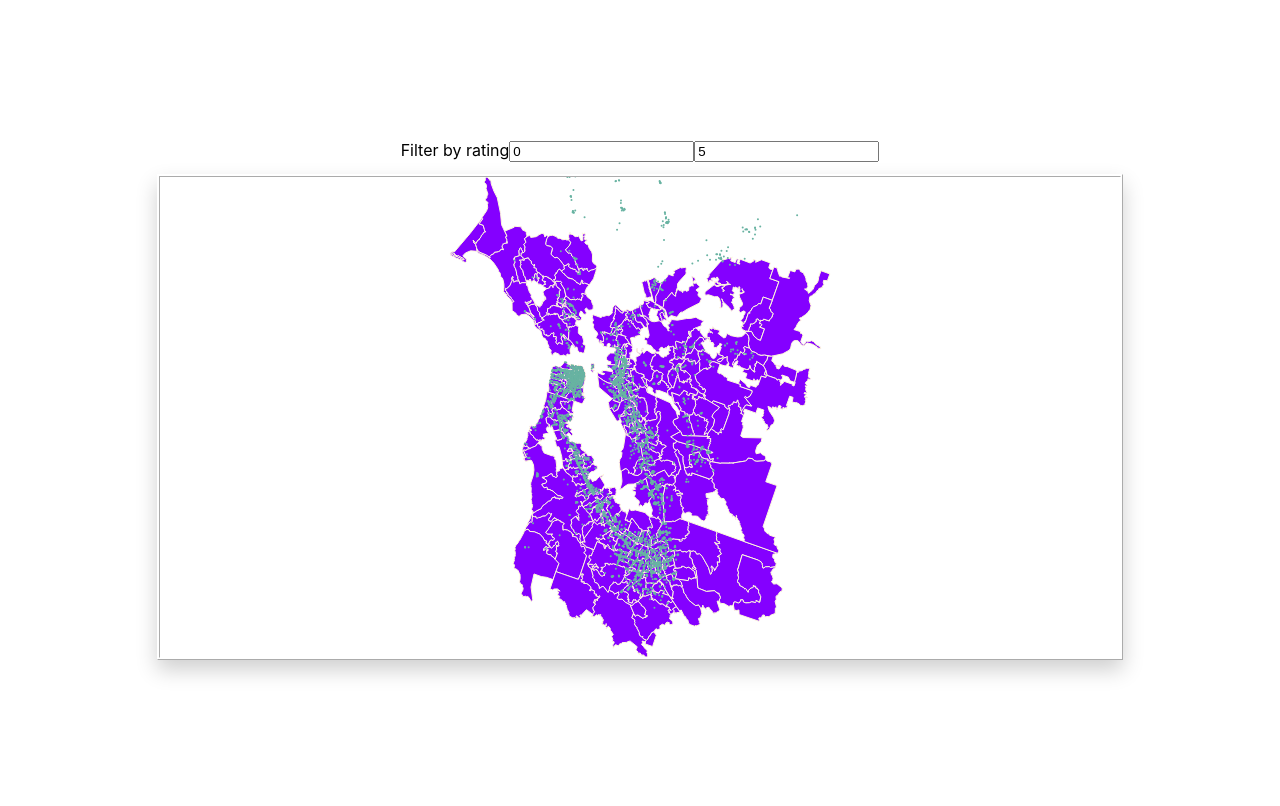
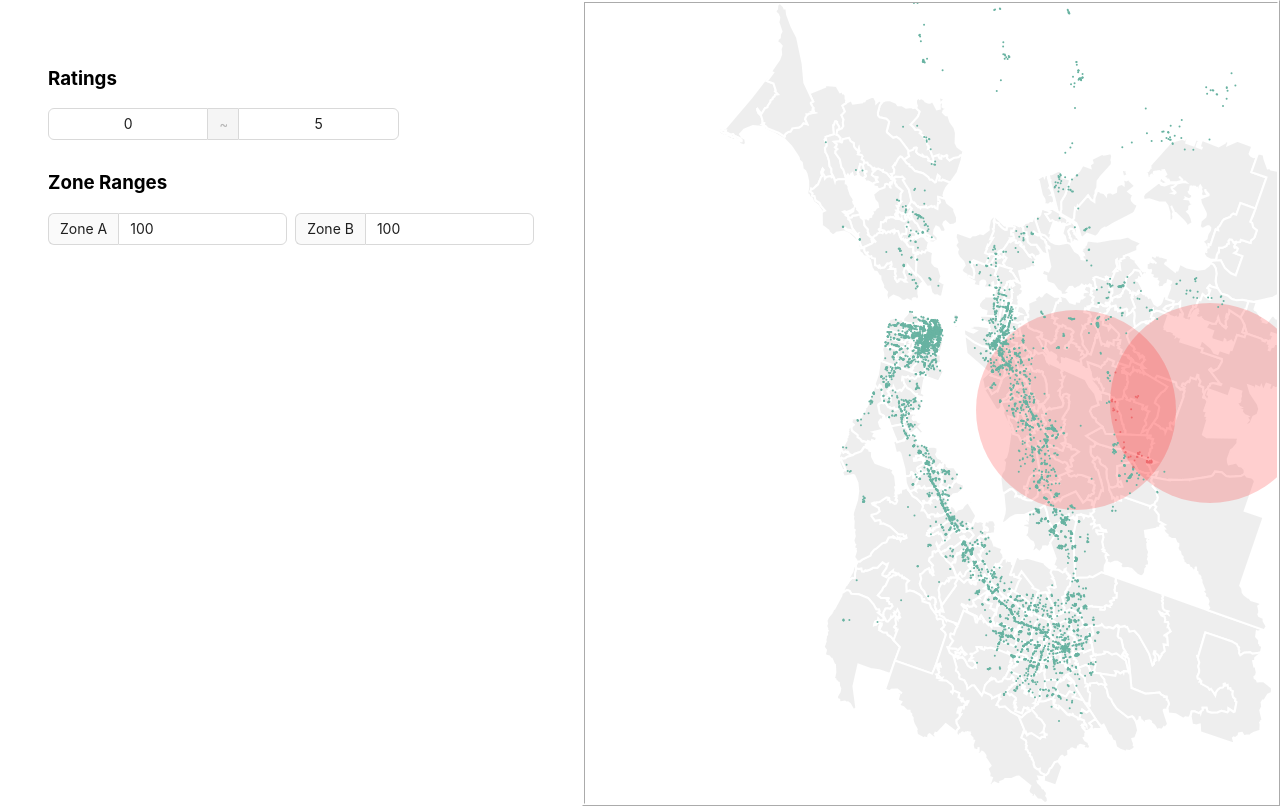
Before and after one commit to acui51/cs448b-a3, a React (Create React App) app: page / in a window 1280 px wide. Built offline with nearby package versions, Linux system fonts and the light colour scheme.

Commit message:
lesserrafim

```diff
--- a/package.json
+++ b/package.json
@@ -6,6 +6,7 @@
     "@testing-library/jest-dom": "^5.16.5",
     "@testing-library/react": "^13.4.0",
     "@testing-library/user-event": "^13.5.0",
+    "antd": "^5.2.0",
     "d3": "^7.8.2",
     "react": "^18.2.0",
     "react-dom": "^18.2.0",
--- a/src/App.css
+++ b/src/App.css
@@ -1,29 +1,39 @@
 /*** Map CSS ***/
 .map-canvas {
-  height: 480px;
-  width: 960px;
+  height: 800px;
+  width: 900px;
   border: none;
   border-style: ridge;
   border-color: #fff;
   color: #fff;
   background-color: "#D37506";
-  box-shadow: 0 10px 20px rgba(0, 0, 0, 0.19);
 }
 
 .path {
-  fill: rgb(132, 0, 255);
-  stroke: cornsilk;
-  stroke-width: 1px;
+  fill: rgb(238, 238, 238);
+  stroke: white;
+  stroke-width: 2px;
+}
+
+.filter {
+  display: flex;
+  flex-direction: column;
+}
+
+.lefthand {
+  padding: 48px;
+}
+
+#draggable-circle-a #draggable-circle-b {
+  z-index: -1;
 }
 
 .viewport {
   width: 100vw;
   height: 100vh;
   display: flex;
-  justify-content: center;
-  align-items: center;
+  justify-content: space-between;
   position: relative;
-  flex-direction: column;
 }
 
 .tooltip-data {
--- a/src/App.js
+++ b/src/App.js
@@ -9,6 +9,9 @@ import {
   handleMouseOver,
   handleMouseMove,
 } from "./utils/tooltipHelpers";
+import { addDragHandlers } from "./utils/dragHelpers";
+import { lesserrafim } from "./utils/lesserrafim";
+import { Input, Space } from "antd";
 
 const tooltipStyles = {
   position: "absolute",
@@ -22,21 +25,22 @@ const BayAreaRegion = ({ path }) => {
   return <path className="path" d={path} />;
 };
 
-const RestaurantCircle = ({ lat, long, projection, tooltipData }) => {
+const RestaurantCircle = ({ cy, cx, tooltipData, isInBoundingCircle }) => {
   const tooltipHtml = `
     <div class="tooltip-data">
       <span>${tooltipData.name}</span>
       <span>Address: ${tooltipData.address}</span>
       <span>Rating: ${tooltipData.rating}</span>
+      <span>Coordinates: ${tooltipData.coordinates}</span>
     </div>
   `;
 
   return (
     <circle
-      cx={projection([+lat, +long])[0]}
-      cy={projection([+lat, +long])[1]}
+      cx={cx}
+      cy={cy}
       r="1"
-      fill="#69b3a2"
+      fill={isInBoundingCircle ? "#EE6B6E" : "#69b3a2"}
       onMouseOver={() => handleMouseOver(tooltipHtml)}
       onMouseOut={() => handleMouseOut()}
       onMouseMove={(event) => handleMouseMove(event)}
@@ -47,6 +51,16 @@ const RestaurantCircle = ({ lat, long, projection, tooltipData }) => {
 function App() {
   const [lowerRating, setLowerRating] = useState("0");
   const [upperRating, setUpperRating] = useState("5");
+  const [aCircleCenter, setACircleCenter] = useState({
+    x: 491,
+    y: 407,
+    r: 100,
+  });
+  const [bCircleCenter, setBCircleCenter] = useState({
+    x: 625,
+    y: 400,
+    r: 100,
+  });
   const { restaurantsData, loading: restaurantsLoading } = useRestaurants(
     lowerRating,
     upperRating
@@ -68,37 +82,117 @@ function App() {
   const circles = restaurantsData.map(
     ({ name, rating, coordinates, address }, index) => {
       const [long, lat] = coordinates.split(",");
+      const [cx, cy] = projection([+lat, +long]);
+
+      const isInBoundingACircle = lesserrafim({
+        x: cx,
+        y: cy,
+        centerX: aCircleCenter.x,
+        centerY: aCircleCenter.y,
+        radius: aCircleCenter.r,
+      });
+
+      const isInBoundingBCircle = lesserrafim({
+        x: cx,
+        y: cy,
+        centerX: bCircleCenter.x,
+        centerY: bCircleCenter.y,
+        radius: bCircleCenter.r,
+      });
+
       return (
         <RestaurantCircle
+          isInBoundingCircle={isInBoundingACircle && isInBoundingBCircle}
           key={index}
-          lat={lat}
-          long={long}
+          cx={cx}
+          cy={cy}
           projection={projection}
-          tooltipData={{ name, rating, address }}
+          tooltipData={{ name, rating, address, coordinates }}
         />
       );
     }
   );
 
   return (
-    <div className="viewport">
+    <div
+      className="viewport"
+      ref={(_node) => {
+        addDragHandlers(setACircleCenter, setBCircleCenter);
+      }}
+    >
+      <div className="lefthand">
         <div className="filter">
-        Filter by rating
-        <input
+          <h3>Ratings</h3>
+          <Input.Group>
+            <Input
+              style={{
+                width: "33%",
+                textAlign: "center",
+                borderTopRightRadius: "0px",
+              }}
               value={lowerRating}
-          min={0}
-          max={upperRating}
               onChange={(event) => setLowerRating(event.target.value)}
             />
-        <input
+            <Input
+              className="site-input-split"
+              style={{
+                width: 30,
+                borderLeft: 0,
+                borderRight: 0,
+                pointerEvents: "none",
+              }}
+              placeholder="~"
+              disabled
+            />
+            <Input
+              className="site-input-right"
+              style={{
+                width: "33%",
+                textAlign: "center",
+              }}
               value={upperRating}
-          min={lowerRating}
-          max={5}
               onChange={(event) => setUpperRating(event.target.value)}
             />
+          </Input.Group>
+        </div>
+        <div className="filter">
+          <h3>Zone Ranges</h3>
+          <Space>
+            <Input
+              addonBefore="Zone A"
+              value={aCircleCenter.r}
+              onChange={(event) =>
+                setACircleCenter({ ...aCircleCenter, r: event.target.value })
+              }
+            />
+            <Input
+              addonBefore="Zone B"
+              value={bCircleCenter.r}
+              onChange={(event) =>
+                setBCircleCenter({ ...bCircleCenter, r: event.target.value })
+              }
+            />
+          </Space>
+        </div>
       </div>
       <svg className="map-canvas">
         <g>{bayAreaRegions}</g>
+        <g>
+          <circle
+            id="draggable-circle-a"
+            r={aCircleCenter.r}
+            cx={aCircleCenter.x}
+            cy={aCircleCenter.y}
+            fill="rgba(255, 0, 0, 0.19)"
+          />
+          <circle
+            id="draggable-circle-b"
+            r={bCircleCenter.r}
+            cx={bCircleCenter.x}
+            cy={bCircleCenter.y}
+            fill="rgba(255, 0, 0, 0.19)"
+          />
+        </g>
         <g>{circles}</g>
       </svg>
       <div id="tooltip" style={tooltipStyles} />
--- a/src/index.js
+++ b/src/index.js
@@ -1,14 +1,14 @@
-import React from 'react';
-import ReactDOM from 'react-dom/client';
-import './index.css';
-import App from './App';
-import reportWebVitals from './reportWebVitals';
+import React from "react";
+import ReactDOM from "react-dom/client";
+import "./index.css";
+import App from "./App";
+import reportWebVitals from "./reportWebVitals";
 
-const root = ReactDOM.createRoot(document.getElementById('root'));
+const root = ReactDOM.createRoot(document.getElementById("root"));
 root.render(
-  <React.StrictMode>
-    <App />
-  </React.StrictMode>
+  // <React.StrictMode>
+  <App />
+  // </React.StrictMode>
 );
 
 // If you want to start measuring performance in your app, pass a function
--- /dev/null
+++ b/src/utils/dragHelpers.js
@@ -0,0 +1,39 @@
+import * as d3 from "d3";
+
+export const dragStarted = (event, d, id) => {
+  d3.select(id).raise().attr("stroke", "red");
+};
+
+export const dragged = (event, d, id) => {
+  d3.select(id).attr("cx", event.x).attr("cy", event.y);
+};
+
+export const dragEnded = (event, d, id) => {
+  const dragElement = d3.select(id);
+  dragElement.attr("stroke", null);
+  return [dragElement.attr("cx"), dragElement.attr("cy")];
+};
+
+export const addDragHandlers = (setACircleCenter, setBCircleCenter) => {
+  d3.select("#draggable-circle-a").call(
+    d3
+      .drag()
+      .on("start", (event, d) => dragStarted(event, d, "#draggable-circle-a"))
+      .on("drag", (event, d) => dragged(event, d, "#draggable-circle-a"))
+      .on("end", (event, d) => {
+        const [cx, cy] = dragEnded(event, d, "#draggable-circle-a");
+        setACircleCenter((prev) => ({ ...prev, x: cx, y: cy }));
+      })
+  );
+
+  d3.select("#draggable-circle-b").call(
+    d3
+      .drag()
+      .on("start", (event, d) => dragStarted(event, d, "#draggable-circle-b"))
+      .on("drag", (event, d) => dragged(event, d, "#draggable-circle-b"))
+      .on("end", (event, d) => {
+        const [cx, cy] = dragEnded(event, d, "#draggable-circle-b");
+        setBCircleCenter((prev) => ({ ...prev, x: cx, y: cy }));
+      })
+  );
+};
--- /dev/null
+++ b/src/utils/lesserrafim.js
@@ -0,0 +1,7 @@
+export const lesserrafim = ({ x, y, centerX, centerY, radius }) => {
+  const distance = Math.sqrt(
+    Math.pow(x - centerX, 2) + Math.pow(y - centerY, 2)
+  );
+
+  return distance <= radius;
+};
--- a/src/utils/setMapProjection.js
+++ b/src/utils/setMapProjection.js
@@ -9,7 +9,7 @@ export const getMapProjection = (mapData) => {
     .fitExtent(
       [
         [0, 0],
-        [960, 480],
+        [900, 800],
       ],
       mapData
     );
```
Also changed, not shown: 1 other file (tests, documents, lock files or other folders). Lines whose indentation alone changed are shown as unchanged.
